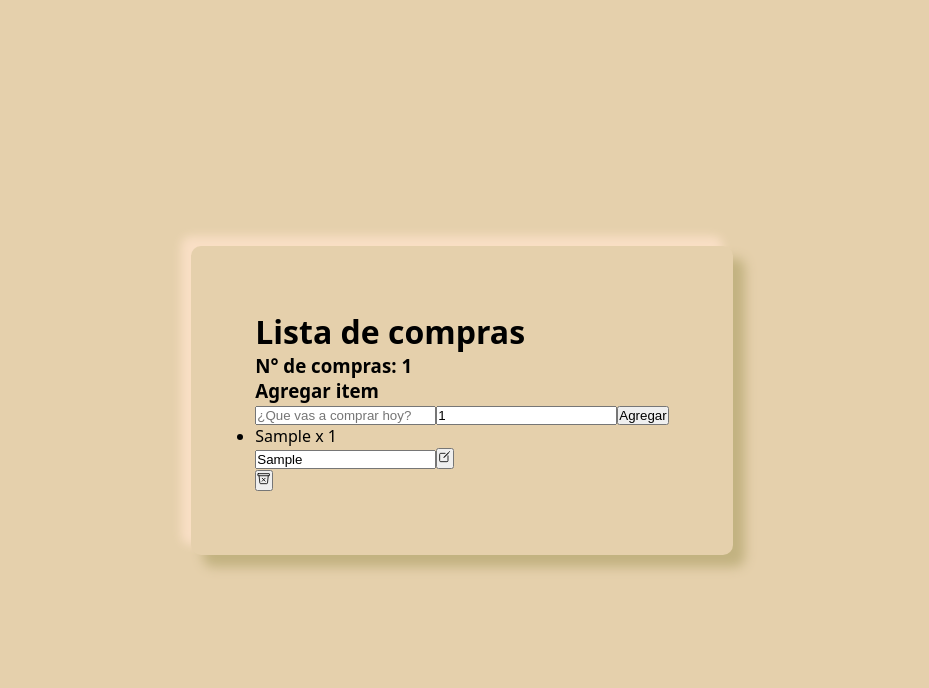
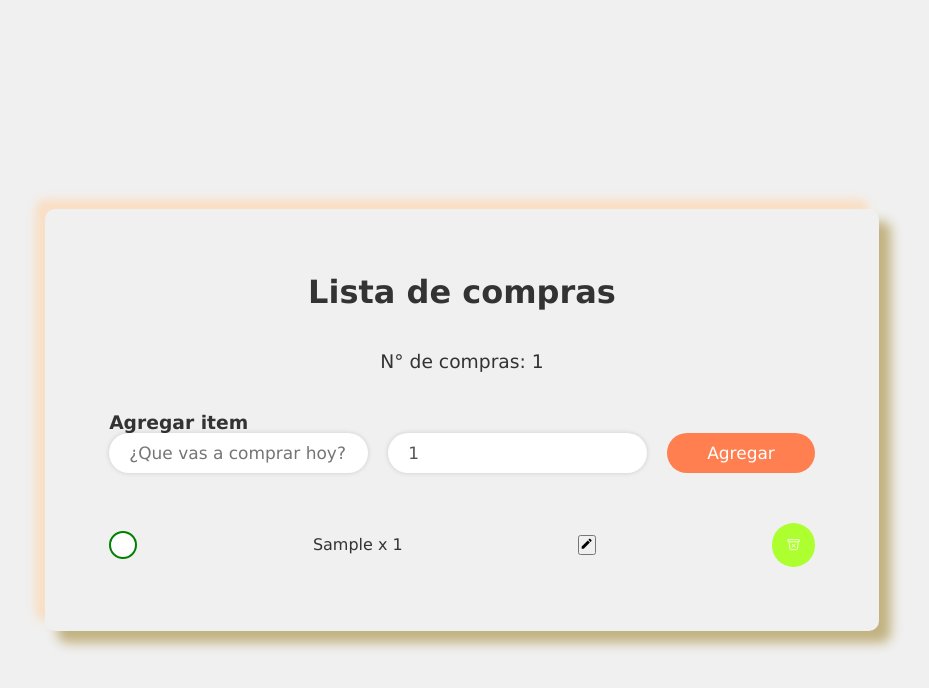
Before and after one commit to chafitita/Shoplist, a React (Vite) app: page / in a window 1280 px wide. Both pictures are taken after typing "Sample" into the empty fields and a click on the button "Agregar". Shown: the top 688 px of the page, without its empty margins (178-1107 px from the left). Built offline with nearby package versions, Linux system fonts and the light colour scheme.

Commit message:
Funcionalidad de ocultar formulario de edicion

```diff
--- a/src/App.jsx
+++ b/src/App.jsx
@@ -19,7 +19,7 @@ export function App(){
         <div className="container">
             <div className="shop-card">
                 <h1>Lista de compras</h1>
-                <div className="item_count">
+                <div className="item-count">
                     <h3>N° de compras: {itemCount}</h3>
                 </div>
                 <div className="add-item">
--- a/src/components/ShopItem.jsx
+++ b/src/components/ShopItem.jsx
@@ -1,6 +1,7 @@
-import React from 'react'
+import React, { useState } from 'react';
 import { IoTrashBinOutline } from 'react-icons/io5';
 import { ShopUpdate } from './ShopUpdate';
+import { IoMdCreate } from "react-icons/io";
 
 export const ShopItem = (
     {
@@ -10,16 +11,24 @@ export const ShopItem = (
         handleUpdateItem
     }
 ) => {
+    const [isEditing, setIsEditing] = useState(false);
+
     return (
         <li>
             <span onClick={() => handleCompleteItem(item.id)}>
                 <label htmlFor={`done-${item.id}`} className={`container-done ${item.done ? 'active' : ''}`}></label>
             </span>
-        <span >
+            {isEditing ? (
+                <ShopUpdate item={item} handleUpdateItem={handleUpdateItem} onEditComplete={() => setIsEditing(false)} />
+            ) : (
+                <span className={item.done ? 'text-decoration-dashed' : ''}>
                     {item.description} x {item.quantity}
                 </span>
+            )}
 
-        <ShopUpdate item = {item} handleUpdateItem= {handleUpdateItem} />
+            <button onClick={() => setIsEditing(true)}>
+                <IoMdCreate />
+            </button>
 
             <button
                 className="btn-delete"
@@ -27,6 +36,7 @@ export const ShopItem = (
                 <IoTrashBinOutline />
             </button>
         </li>
-  )
-}
-export default ShopItem
+    );
+};
+
+export default ShopItem;
--- a/src/components/ShopUpdate.jsx
+++ b/src/components/ShopUpdate.jsx
@@ -1,44 +1,52 @@
-import React, { useRef, useState } from 'react'
+import React, { useRef, useState, useEffect } from 'react';
 import { IoCreateOutline } from "react-icons/io5";
 import { useForm } from '../hooks/useForm';
 
+export const ShopUpdate = ({ item, handleUpdateItem, onEditComplete }) => {
+    const { updateDescription, onInputChange } = useForm({
+        updateDescription: item.description
+    });
 
-export const ShopUpdate = ({item, handleUpdateItem}) => {
+    const [disabled, setDisabled] = useState(true);
+    const focusInputRef = useRef(null);
 
-  const {updateDescription, onInputChange} = useForm({
-    updateDescription: item.description
-  })
+    useEffect(() => {
+        focusInputRef.current.focus();
+        setDisabled(false);
+    }, []);
 
-  const [disabled, setDisabled] = useState(true)
+    const onSubmitUpdate = (e) => {
+        e.preventDefault();
+        handleUpdateItem(item.id, updateDescription);
+        setDisabled(true);
+        onEditComplete();
+    };
 
-  const focusInputRef = useRef()
-
-  const onSUbmitUpdate = e => {
-    e.preventDefault()
-    const id = item.id
-    const description = updateDescription
-
-    handleUpdateItem(id, description)
-
-    setDisabled(!disabled)
-
-    focusInputRef.current.focus()
-  }
+    const handleCancelEdit = () => {
+        onEditComplete();
+    };
 
     return (
-    <form onSubmit={onSUbmitUpdate}>
+        <form onSubmit={onSubmitUpdate}>
             <input
                 type="text"
                 name='updateDescription'
                 className={`input-update ${item.done ? 'text-decoration-dashed' : ''}`}
-        value= {updateDescription}
+                value={updateDescription}
                 onChange={onInputChange}
                 readOnly={disabled}
                 ref={focusInputRef}
             />
-        <button className="btn-edit" type='submit'>
-            <IoCreateOutline />
+            <div>
+                <button type="submit" className="btn-edit">
+                    <IoCreateOutline /> Guardar
                 </button>
+                <button type="button" onClick={handleCancelEdit} className='btn-cancel'>
+                    Cancelar
+                </button>
+            </div>
         </form>
-  )
-}
+    );
+};
+
+export default ShopUpdate;
--- a/src/css/app.css
+++ b/src/css/app.css
@@ -2,10 +2,13 @@
 	margin: 0;
 	padding: 0;
 }
-body{
-	background-color: #E5D0AC;
-	font-family: system-ui, -apple-system, BlinkMacSystemFont, 'Segoe UI', Roboto, Oxygen, Ubuntu, Cantarell, 'Open Sans', 'Helvetica Neue', sans-serif;
-}
+body {
+	font-family: Verdana, Arial, sans-serif;
+	background-color: #F0F0F0;
+	color: #333;
+	margin: 20px;
+	padding: 0;
+  }
 .container{
 	display: flex;
 	align-items: center;
@@ -20,3 +23,151 @@ body{
 	box-shadow: 12px 12px 12px #C2B280,
 	-10px -10px 10px #f9dfc5;
 }
+h1 {
+	text-align: center;
+}
+
+.item-count {
+	margin: 40px 0;
+	display: flex;
+	justify-content: space-around;
+}
+
+.item-count h3 {
+	font-weight: 500;
+}
+
+.item-count span {
+	color: #f29559;
+	font-weight: 700;
+	font-size: 24px;
+	margin-left: 10px;
+}
+
+ul {
+	margin-top: 50px;
+	display: flex;
+	flex-direction: column;
+	gap: 15px;
+}
+
+ul li {
+	list-style: none;
+	display: flex;
+	justify-content: space-between;
+	align-items: center;
+	gap: 20px;
+}
+
+ul li span {
+	overflow: hidden;
+	cursor: pointer;
+	display: flex;
+	align-items: center;
+}
+
+ul li form {
+	flex: 1;
+	display: flex;
+	justify-content: space-between;
+}
+.input-update {
+	border: none;
+	font-weight: 500;
+	font-family: inherit;
+	font-size: 18px;
+	color: #555;
+	width: 100%;
+	outline: none;
+}
+
+.container-done {
+	background-color: white;
+	width: 24px;
+	height: 24px;
+	border-radius: 20px;
+	border: 2px solid green;
+	cursor: pointer;
+}
+
+.container-done.active {
+	background-color: green;
+}
+
+.text-decoration-dashed {
+	text-decoration: line-through;
+}
+
+.btn-delete {
+	background-color: greenyellow;
+	color: #fff;
+	padding: 15px;
+	display: flex;
+	align-items: center;
+	justify-content: center;
+	border: none;
+	border-radius: 50%;
+	transition: all 0.3s;
+	cursor: pointer;
+	font-family: inherit;
+}
+
+.btn-delete:hover {
+	background-color: lightgreen;
+}
+
+.btn-edit {
+	background-color: skyblue;
+	color: #fff;
+	padding: 15px;
+	display: flex;
+	align-items: center;
+	justify-content: center;
+	border: none;
+	border-radius: 50%;
+	transition: all 0.3s;
+	cursor: pointer;
+	font-family: inherit;
+}
+
+.btn-edit:hover {
+	background-color: lightskyblue;
+}
+
+form {
+	display: flex;
+	gap: 20px;
+}
+
+.add-todo h3 {
+	text-align: center;
+	margin-bottom: 40px;
+	font-size: 24px;
+}
+
+.input-add {
+	border: none;
+	outline: none;
+	padding: 10px 20px;
+	box-shadow: 0px 0px 5px rgba(0, 0, 0, 0.15);
+	border-radius: 20px;
+	flex: 1;
+	font-family: inherit;
+	font-size: 17px;
+	color: #555;
+}
+
+.btn-add {
+	border: none;
+	background-color: coral;
+	color: #fff;
+	padding: 5px 40px;
+	border-radius: 20px;
+	font-family: inherit;
+	cursor: pointer;
+	font-size: 17px;
+}
+
+.btn-add:hover {
+	background-color: lightcoral;
+}
```
Lines whose indentation alone changed are shown as unchanged.
